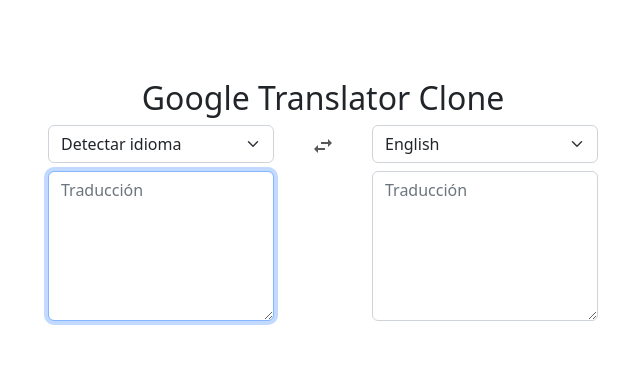
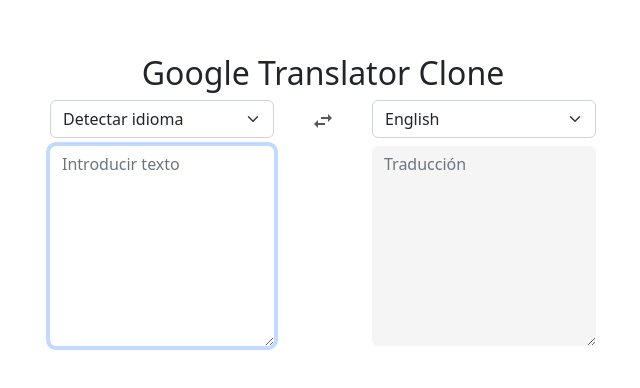
Before and after one commit to voluspak/google-translator-clone, a React (Vite) app: page / in a window 1280 px wide. Shown: the part 200-588 px from the top of the page, without its empty margins (317-957 px from the left). Built offline with nearby package versions, Linux system fonts and the light colour scheme.

Commit message:
Creamos funcion para hacer el placeholder dinamico en Textarea

```diff
--- a/src/App.tsx
+++ b/src/App.tsx
@@ -28,7 +28,6 @@
             />
 
             <Textarea
-              placeholder='Traducción'
               type={SectionType.From}
               value={fromText}
               onChange={setFromText}
@@ -55,7 +54,6 @@
             />
 
             <Textarea
-              placeholder='Traducción'
               type={SectionType.To}
               value={result}
               onChange={setResult}
--- a/src/components/Textarea.tsx
+++ b/src/components/Textarea.tsx
@@ -3,19 +3,31 @@
 
 interface Props {
   type: SectionType
-  placeholder: string
   loading?: boolean
   onChange: (value: string) => void
   value: string
 }
 
-const Textarea = ({ loading, type, placeholder, value, onChange }: Props) => {
+const commonStyles = { border: 0, height: '200px' }
+
+const getPlaceholder = ({ type, loading }: { type: SectionType, loading?: boolean }) => {
+  if (type === SectionType.From) return 'Introducir texto'
+  if (loading === true) return 'Cargando...'
+  return 'Traducción'
+}
+
+const Textarea = ({ loading, type, value, onChange }: Props) => {
+  const styles = type === SectionType.From
+    ? commonStyles
+    : { ...commonStyles, backgroundColor: '#f5f5f5' }
+
   return (
     <Form.Control
     as='textarea'
-    placeholder={placeholder}
+    placeholder={getPlaceholder({ type, loading })}
     autoFocus={type === SectionType.From}
-    style={{ height: '150px' }}
+    style={styles}
+    value={value}
   />
   )
 }
```
